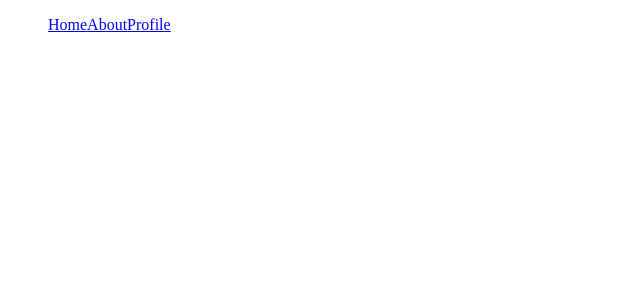
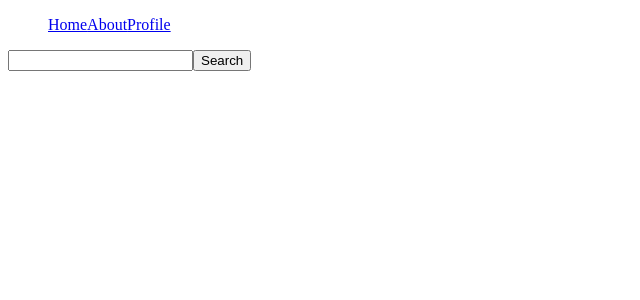
Before and after one commit to team-anchor/city-secrets-app, a React app: page / in a window 1280 px wide. Shown: the top 300 px of the page, without its empty margins (0-640 px from the left). Built offline with nearby package versions, Linux system fonts and the light colour scheme.

Commit message:
Search bar renders on header

```diff
--- a/src/components/header/Header.js
+++ b/src/components/header/Header.js
@@ -1,4 +1,5 @@
 import React, { Component } from 'react';
+import Search from '../search/Search';
 import { Link, Route } from 'react-router-dom';
 import styles from './Header.css';
 
@@ -27,7 +28,7 @@ class Header extends Component {
         </section>
 
         <section className="search-container">
-          <Route/>
+          <Route component={Search}/>
         </section>
 
       </div>
--- a/src/components/search/Search.js
+++ b/src/components/search/Search.js
@@ -0,0 +1,53 @@
+import React, { Component } from 'react';
+import qs from 'query-string';
+import PropTypes from 'prop-types';
+import './Search.css';
+
+class Search extends Component {
+
+  state = {
+    search: ''
+  };
+
+  static propTypes = {
+    history: PropTypes.object.isRequired,
+    location: PropTypes.object.isRequired
+  };
+
+  componentDidMount() {
+    const { location } = this.props;
+    const { search } = qs.parse(location.search);
+    this.setState({ search });
+  }
+
+  handleSubmit = event => {
+    event.preventDefault();
+    const { search } = this.state;
+    if(!search) return;
+
+    const { history } = this.props;
+    history.push({
+      pathname: '/search',
+      search: qs.stringify({ search, page: 1 })
+    });
+  };
+
+  handleChangeSearch = ({ target }) => {
+    this.setState({ search: target.value });
+  };
+
+  render() {
+    const { search } = this.state;
+
+    return (
+      <form className="search-form" onSubmit={event => this.handleSubmit(event)}>
+        <label>
+          <input className="input" name="search" value={search} onChange={this.handleChangeSearch}/>
+        </label>
+        <button>Search</button>
+      </form>
+    );
+  }
+}
+
+export default Search;
```
Also changed, not shown: src/components/search/Search.css (added).
